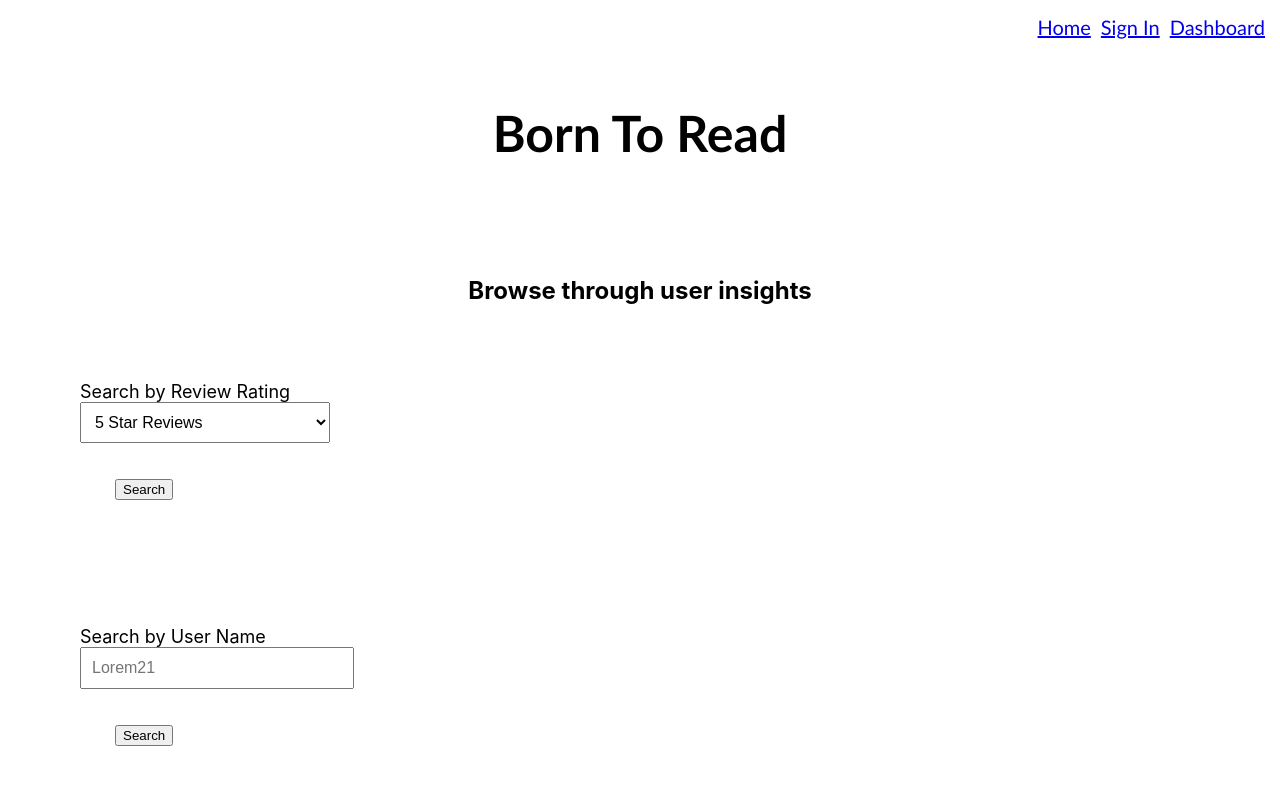
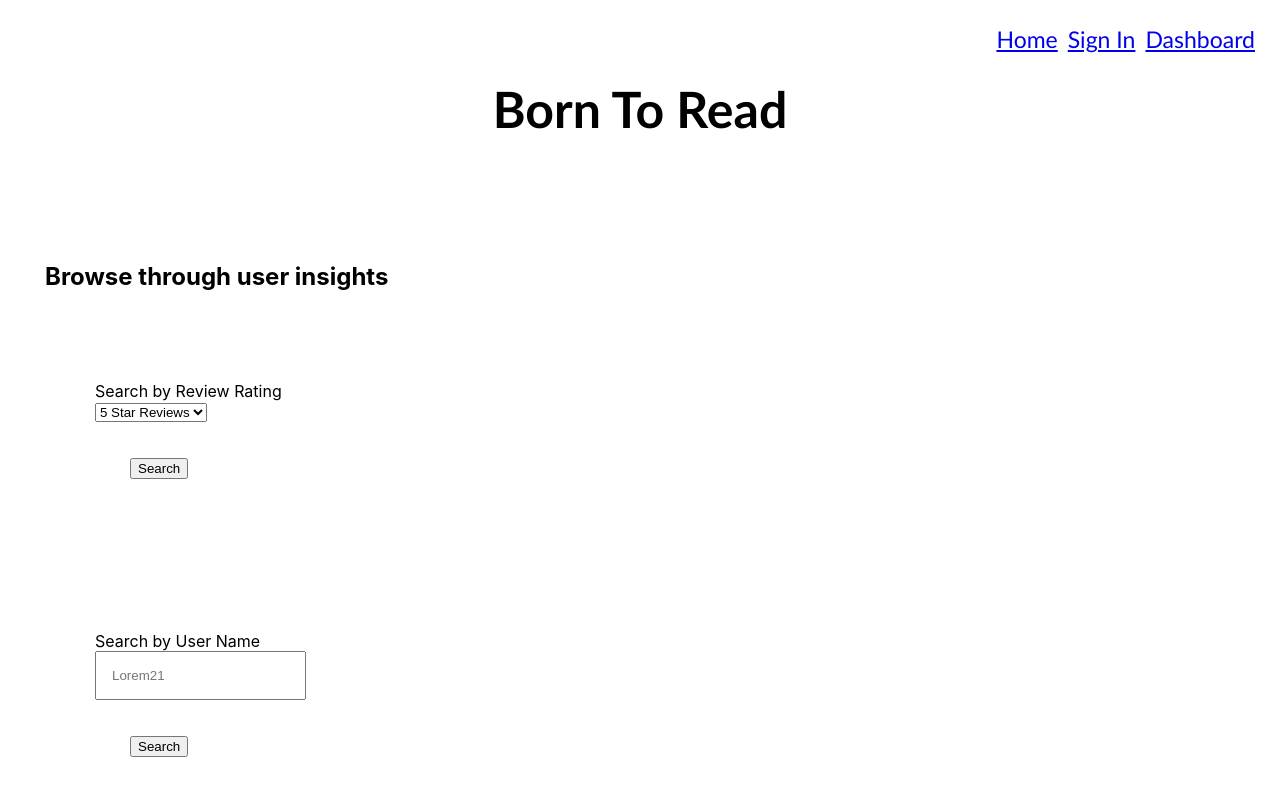
Before and after one commit to kelleymb/btr-client, a React (Create React App) app: page /reviews in a window 1280 px wide. Shown: the top 800 px of the page. Built offline with nearby package versions, Linux system fonts and the light colour scheme.

Commit message:
style changes and console.logs rmvd

```diff
--- a/src/About/About.css
+++ b/src/About/About.css
@@ -1,5 +1,5 @@
 .about {
     padding: 15px;
     font-family: 'Trebuchet MS', 'Lucida Sans Unicode', 'Lucida Grande', 'Lucida Sans', Arial, sans-serif;
-    text-align: center;
+    /* text-align: center; */
 }
--- a/src/About/About.js
+++ b/src/About/About.js
@@ -6,7 +6,7 @@ class About extends Component {
 
     render() {
         return (
-        <section>
+        <section className="about">
             <section className="why-about-section">
                 <h2>Why use Born To Read?</h2>
                 <p>
--- a/src/Add/Add.js
+++ b/src/Add/Add.js
@@ -29,7 +29,6 @@ class Add extends Component {
             body: JSON.stringify(newReview),
         })
         .then(res => {
-            console.log(res)
             if (!res.ok)
                 return res.json().then(e => Promise.reject(e))
             return res
@@ -40,7 +39,6 @@ class Add extends Component {
         })
         .catch(error => {
             console.error({ error })
-            console.log(error)
         })
     }
 
--- a/src/App/App.css
+++ b/src/App/App.css
@@ -1,4 +1,6 @@
 .App-header {
+    margin-top: 10px;
+    margin-bottom: 10px;
     padding: 25px;
     font-size: 35px;
     font-family: 'Trebuchet MS', 'Lucida Sans Unicode', 'Lucida Grande', 'Lucida Sans', Arial, sans-serif;
--- a/src/Nav/Nav.css
+++ b/src/Nav/Nav.css
@@ -1,23 +1,42 @@
 ul {
+    display: flex;
+    flex-direction: row-reverse;
+    justify-content: center;
     font-weight: lighter;
     font-size: 20px;
     font-family: 'Trebuchet MS', 'Lucida Sans Unicode', 'Lucida Grande', 'Lucida Sans', Arial, sans-serif;
     margin: 0;
-    padding: 0;
+    padding: 10px;
     overflow: hidden;
     list-style-type: none;
 }
 
 .nav {
-    float: right;
     padding: 5px;
+    color: darkgreen;
 }
 
 .nav:hover {
-    font-size: 22px;
-    background-color: lightblue;
+    font-size: 26px;
+    color: white;
+    background-color: rgb(138, 196, 183);
 }
 
 .hide {
     display: none;
 }
+
+@media screen and (min-width:425px) {
+
+    ul {
+        float: right;
+        font-size: 23px;
+    }
+
+    .nav:hover {
+        font-size: 29px;
+        color: white;
+        background-color: rgb(138, 196, 183);
+    }
+
+}
--- a/src/Reviews/Reviews.css
+++ b/src/Reviews/Reviews.css
@@ -1,35 +1,24 @@
-/* these are not centering at 300px */
-.rating-search-form, .user-search-form  {
-    display: inline-block;
+.reviews-section {
+    box-sizing: border-box;
+    margin: 0;
+}
+
+.search-by-rating, .search-by-user, .results {
+    display: block;
     margin-left: auto;
     margin-right: auto;
 }
 
-h2 {
-    text-align: center;
+.rating-search-form  {
+    margin-left: auto;
+    margin-right: auto;
+    padding: 15px;
+    height: 150px;
 }
 
-label {
-    text-align: center;
-    font-size: 18px;
-}
-
-select, input {
-    font-size: 16px;
-    width: 250px;
-    height: auto;
-    padding: 10px;
-}
-
-option, input {
-    padding: 10px;
-}
-
-.rating-button, .user-search-button {
+.user-search-form {
     margin-left: auto;
     margin-right: auto;
+    padding: 15px;
+    height: 150px;
 }
-
-.review-result {
-    padding: 10px;
-}
--- a/src/Reviews/Reviews.js
+++ b/src/Reviews/Reviews.js
@@ -11,8 +11,6 @@ class Reviews extends Component {
     handleRating = e => {
         e.preventDefault();
         const rating = Number(e.target['rating-input'].value)
-        console.log(rating)
-        console.log(typeof rating)
         this.setState({
             reviews: []
         })
@@ -23,7 +21,6 @@ class Reviews extends Component {
             return res.json()
         })
         .then(data => {
-            console.log(data)
             this.setState({
                 reviews: [
                     ...data
@@ -33,14 +30,12 @@ class Reviews extends Component {
         })
         .catch(error => {
             console.error({ error })
-            console.log(error)
         })
     }
 
     handleUser = e => {
         e.preventDefault()
         const user = e.target['user-input'].value
-        console.log(user)
         fetch(`${config.API_ENDPOINT}/reviews/${user}`)
         .then(res => {
             if (!res.ok)
@@ -48,7 +43,6 @@ class Reviews extends Component {
                 return res.json()
             })
         .then(data => {
-            console.log(data)
             this.setState({
                 reviews: [
                     ...data
@@ -57,14 +51,13 @@ class Reviews extends Component {
         })
             .catch(error => {
                 console.error({ error })
-                console.log(error)
             })
     }
 
 
     render() {
         return (
-            <section>
+            <section className="reviews-section">
                 <h2>Browse through user insights</h2>
                 <section className="search-by-rating">
                     <form className="rating-search-form" onSubmit={this.handleRating}>
@@ -101,6 +94,7 @@ class Reviews extends Component {
                         </button>
                     </section>
                     </form>
+                </section>
                 <section className="results">
                     {this.state.reviews.map(review =>
                         <p className="review-result">
@@ -113,7 +107,6 @@ class Reviews extends Component {
                     )}
                 </section>
             </section>
-            </section>
         )
     }
 }
--- a/src/SignIn/SignIn.js
+++ b/src/SignIn/SignIn.js
@@ -29,18 +29,15 @@ class SignIn extends Component {
             body: JSON.stringify(userCred)
         })
         .then(res => {
-            console.log(res)
             if (!res.ok)
                 return res.json().then(e => Promise.reject(e))
             return res
         })
         .then(data => {
-            console.log(data.headers.get('Token'))
             const token = data.headers.get('Token')
             this.setState({
                 token: token
             })
-            console.log(this.state.token)
             localStorage.setItem('Token', token)
         })
         .then(() => {
@@ -49,7 +46,6 @@ class SignIn extends Component {
         })
         .catch(error => {
             console.error({ error })
-            console.log(error)
         })
     }
 
--- a/src/SignUp/SignUp.js
+++ b/src/SignUp/SignUp.js
@@ -29,7 +29,6 @@ class SignUp extends Component {
             body: JSON.stringify(newUser)
         })
         .then(res => {
-            console.log(res)
             if (!res.ok)
                 return res.json().then(e => Promise.reject(e))
             return res
@@ -40,7 +39,6 @@ class SignUp extends Component {
         })
         .catch(error => {
             console.error({ error })
-            console.log(error)
         })
     }
 
```
Lines whose indentation alone changed are shown as unchanged.
